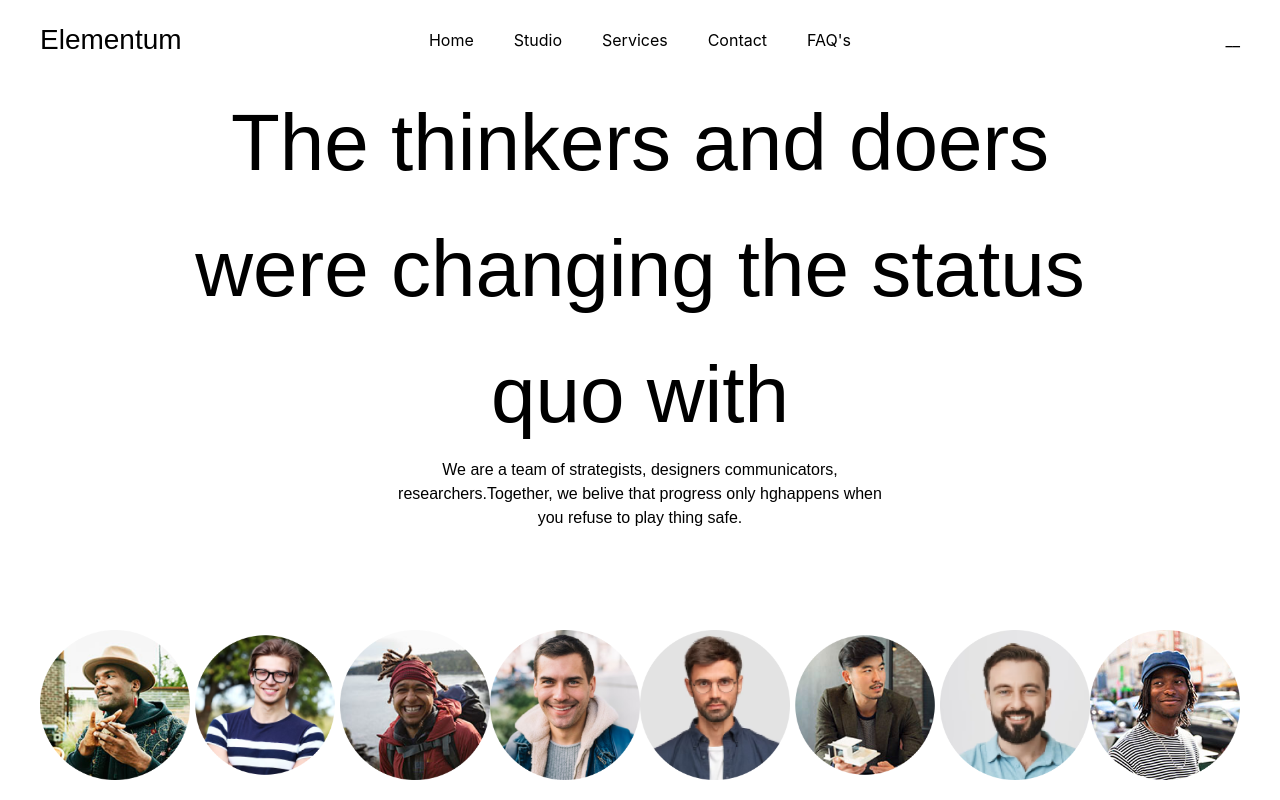
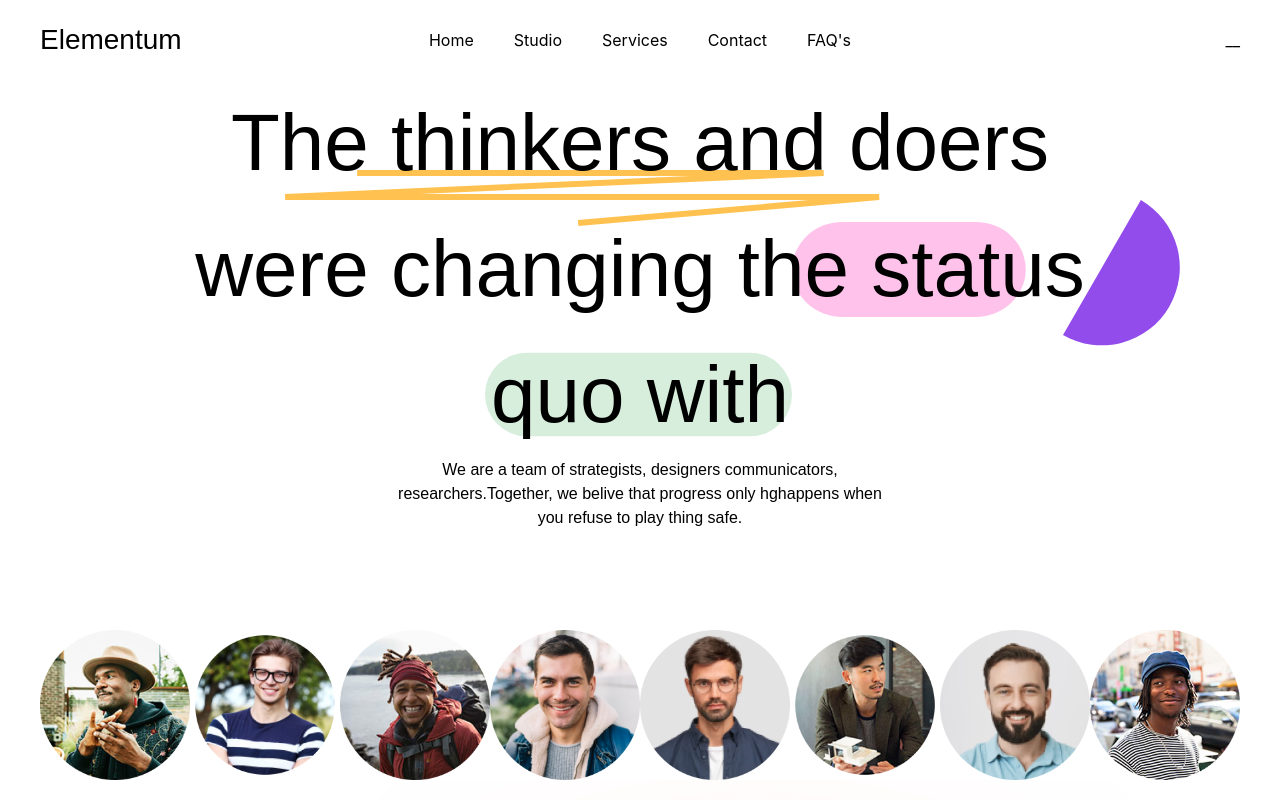
Before and after one commit to shivanshx7/elementum, a React (Vite) app: page / in a window 1280 px wide. Shown: the top 800 px of the page. Built offline with nearby package versions, Linux system fonts and the light colour scheme; a web font is replaced by a local one.

Commit message:
animated some component

```diff
--- a/src/App.jsx
+++ b/src/App.jsx
@@ -10,7 +10,7 @@ import img6 from './images/image6.png'
 import img7 from './images/image7.png'
 import bodyimg from './images/body_image.png'
 import bodyimg2 from './images/body_image2.png'
-import {motion} from 'motion/react'
+import {easeIn, easeInOut, motion} from 'motion/react'
 
 
 function App() {
@@ -31,7 +31,7 @@ function App() {
         </div>
         <div className='w-[10%] flex justify-end '>__</div>
       </nav>
-      <section className='hero w-full h-screen flex flex-col justify-center items-center'>
+      <section className='hero  w-full h-screen flex flex-col justify-center items-center'>
         <div className='w-[100%] h-full flex flex-col justify-center items-center'>
           <h1 className="font-gerbil w-[70%] font-normal text-[80px] leading-[126px] tracking-normal text-center [leading-trim:none]">The thinkers and doers were changing the status quo with</h1>
           <h3 className='font-satoshi w-[40%] text-center'>We are a team of strategists, designers communicators, researchers.Together, we belive that progress only hghappens when you refuse to play thing safe.</h3>
@@ -48,10 +48,52 @@ function App() {
 
         </div>
         {/* ADD EFFECTS SVG HERE */}
-        <div></div>
+        <motion.div
+          initial={{opacity: 0, x: 100,rotateZ:260}}
+          animate={{opacity: 1, x: 0,rotateZ:0}}
+          transition={{ease:easeInOut,duration:1}}
+          className='absolute top-[200px] right-[100px] '
+        >
+          <svg width="117" height="146" viewBox="0 0 117 146" fill="none" xmlns="http://www.w3.org/2000/svg">
+            <path d="M77.8783 -4.93067e-06C86.7352 5.11355 94.4983 11.9216 100.724 20.0353C106.95 28.149 111.517 37.4095 114.164 47.2882C116.811 57.1668 117.486 67.4701 116.151 77.6097C114.816 87.7494 111.497 97.5268 106.384 106.384C101.27 115.241 94.4622 123.004 86.3484 129.23C78.2347 135.455 68.9742 140.022 59.0955 142.669C49.2169 145.316 38.9136 145.992 28.774 144.657C18.6344 143.322 8.85694 140.003 -7.20974e-06 134.889L38.9391 67.4446L77.8783 -4.93067e-06Z" fill="#934CEC"/>
+          </svg>
+        </motion.div>
+        <div className='absolute top-[170px] right-[400px] -z-1'>
+          <svg width="595" height="56" viewBox="0 0 595 56" fill="none" xmlns="http://www.w3.org/2000/svg">
+            <motion.path
+            initial={{pathLength:0}}
+            animate={{pathLength:1}}
+            transition={{ease: easeIn,duration:1}}
+            d="M72.1335 3H538.634L0.133545 27H594.134L293.134 53" stroke="#FFC250" stroke-width="6"/>
+          </svg>
+        </div>
+        <motion.div
+          initial={{opacity: 0, x: -100}}
+          animate={{opacity: 1, x: 0}}
+          transition={{ease:easeInOut, delay:1,duration:1}}
+          className='absolute top-[222px] right-[180px] -z-1 opactity-0'
+        >
+          <svg width="320" height="100" viewBox="0 0 405 137" fill="none" xmlns="http://www.w3.org/2000/svg">
+            <rect width="320" height="130" rx="68.5" fill="#FFC2EA"/>
+          </svg>
+        </motion.div>
+        <motion.div
+          initial={{opacity: 0, y: -100}}
+          animate={{opacity: 1, y: 0}}
+          transition={{ease:easeInOut, delay:1,duration:1}}
+          className='absolute top-[340px] left-[485px] -z-1 opactity-0'
+        >
+          <svg width="350" height="109" viewBox="0 0 456 109" fill="none" xmlns="http://www.w3.org/2000/svg">
+            <rect width="400" height="109" rx="54.5" fill="#D7EEDD"/>
+          </svg>
+
+        </motion.div>
       </section>
+
+
+
       {/* BODY */}
-      <section id='BODY'>
+      <section id='BODY' className='relative'>
       <section className='hero w-full h-screen flex justify-center items-center'>
         <div className='w-[60%] h-full flex flex-col justify-center items-start pl-[100px]'>
           <p className="font-gerbil w-[80%] font-normal text-[50px] leading-[80px] tracking-normal  [leading-trim:none]">Tomorrow should be better than today</p>
@@ -67,7 +109,39 @@ function App() {
           <img src={bodyimg}></img>
         </div>
       </section>
-      <div></div>
+      {/* SVG */}
+      <div>
+        <motion.div
+          className='absolute top-[-100px] left-[370px]'
+        >
+          <svg width="766" height="766" viewBox="0 0 766 766" fill="none" xmlns="http://www.w3.org/2000/svg">
+            <g filter="url(#filter0_f_2_16)">
+            <circle cx="383" cy="383" r="83" fill="#FF2020"/>
+            </g>
+            <defs>
+            <filter id="filter0_f_2_16" x="0" y="0" width="766" height="766" filterUnits="userSpaceOnUse" color-interpolation-filters="sRGB">
+            <feFlood flood-opacity="0" result="BackgroundImageFix"/>
+            <feBlend mode="normal" in="SourceGraphic" in2="BackgroundImageFix" result="shape"/>
+            <feGaussianBlur stdDeviation="150" result="effect1_foregroundBlur_2_16"/>
+            </filter>
+            </defs>
+          </svg>
+        </motion.div>
+
+
+        <motion.div className='absolute top-[325px] left-[100px]'>
+          <svg width="372" height="33" viewBox="0 0 372 33" fill="none" xmlns="http://www.w3.org/2000/svg">
+            <motion.path
+            initial={{pathLength:0}}
+            whileInView={{pathLength:1}}
+            transition={{ease: easeIn,duration:1}}
+            d="M45.0339 1.5H336.4L0.0641632 15.9H371.064L183.066 31.5" stroke="#FFC250" stroke-width="3"/>
+          </svg>
+
+        </motion.div>
+
+
+      </div>
       <section className='hero w-full h-screen flex justify-center items-center'>
         <div className='w-[40%] h-full flex justify-center items-center'>
           <img src={bodyimg2}></img>
```
